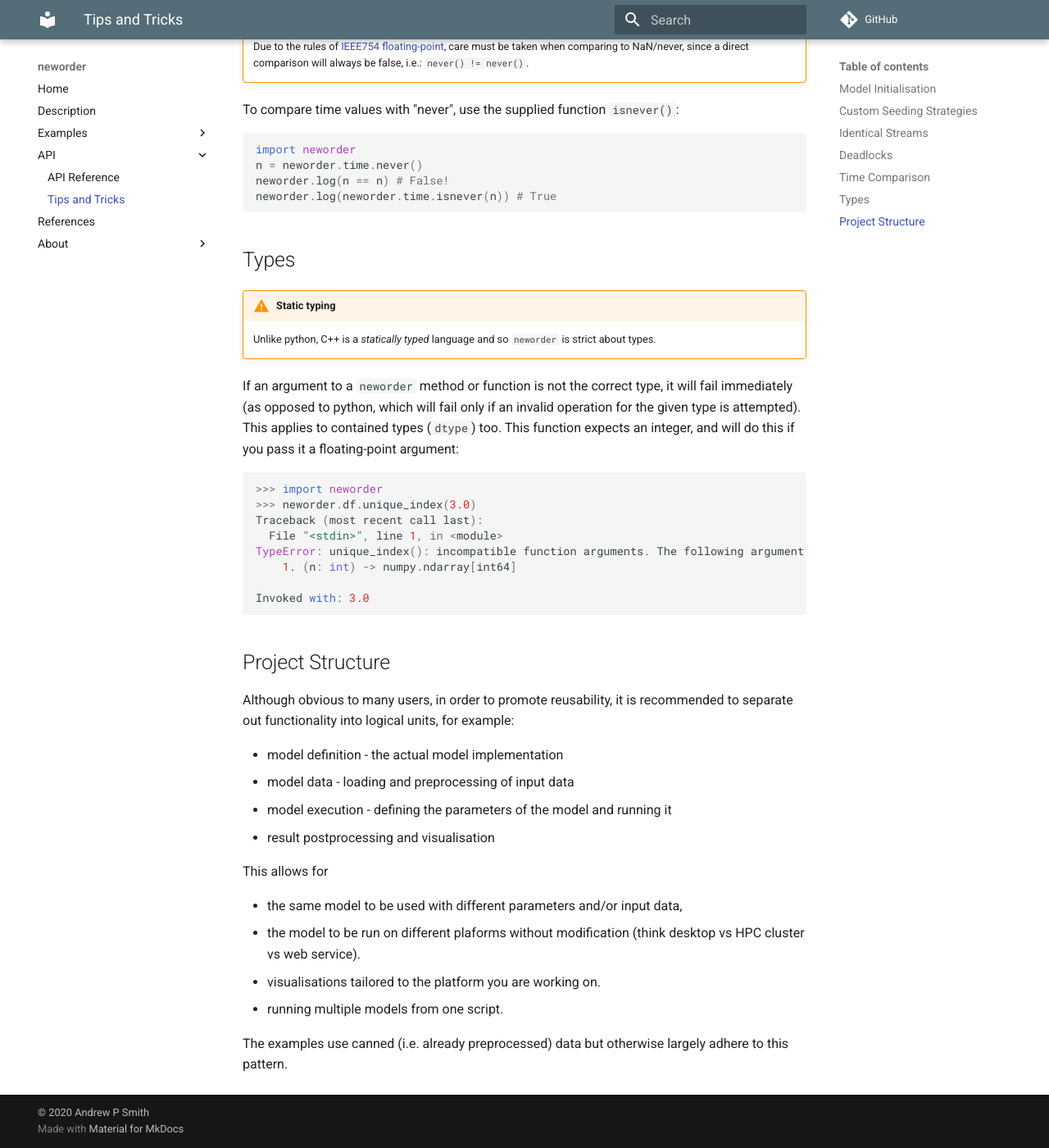
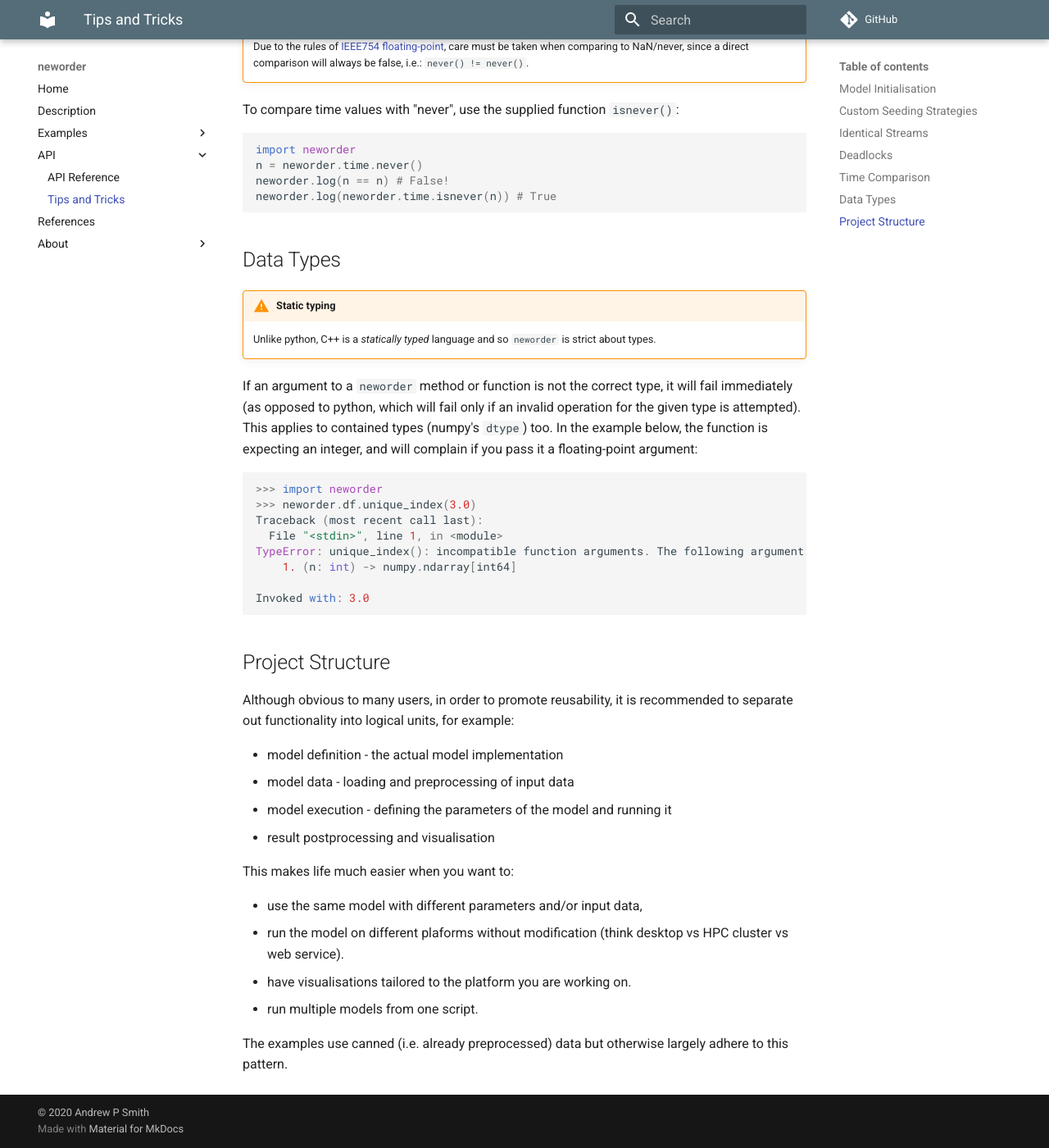
Before and after one commit to virgesmith/neworder, an MkDocs documentation site: the page built from docs/tips.md, in a window 1280 px wide and 1400 px high, scrolled down 3120 px. Shown: the whole window at 82% size. Built offline with MkDocs 1.6.1 and Material for MkDocs 9.7.7, drawn with Linux system fonts in a browser that asks for light colours; comment, search, counter and statistics services are not loaded.

Commit message:
more doc

````diff
--- a/docs/tips.md
+++ b/docs/tips.md
@@ -122,12 +122,12 @@ neworder.log(n == n) # False!
 neworder.log(neworder.time.isnever(n)) # True
 ```
 
-## Types
+## Data Types
 
 !!! warning "Static typing"
     Unlike python, C++ is a *statically typed* language and so `neworder` is strict about types.
 
-If an argument to a `neworder` method or function is not the correct type, it will fail immediately (as opposed to python, which will fail only if an invalid operation for the given type is attempted). This applies to contained types (`dtype`) too. This function expects an integer, and will do this if you pass it a floating-point argument:
+If an argument to a `neworder` method or function is not the correct type, it will fail immediately (as opposed to python, which will fail only if an invalid operation for the given type is attempted). This applies to contained types (numpy's `dtype`) too. In the example below, the function is expecting an integer, and will complain if you pass it a floating-point argument:
 
 ```python
 >>> import neworder
@@ -144,17 +144,16 @@ Invoked with: 3.0
 
 Although obvious to many users, in order to promote reusability, it is recommended to separate out functionality into logical units, for example:
 
-
 - model definition - the actual model implementation
 - model data - loading and preprocessing of input data
 - model execution - defining the parameters of the model and running it
 - result postprocessing and visualisation
 
-This allows for
+This makes life much easier when you want to:
 
-- the same model to be used with different parameters and/or input data,
-- the model to be run on different plaforms without modification (think desktop vs HPC cluster vs web service).
-- visualisations tailored to the platform you are working on.
-- running multiple models from one script.
+- use the same model with different parameters and/or input data,
+- run the model on different plaforms without modification (think desktop vs HPC cluster vs web service).
+- have visualisations tailored to the platform you are working on.
+- run multiple models from one script.
 
 The examples use canned (i.e. already preprocessed) data but otherwise largely adhere to this pattern.
````
Also changed, not shown: README.md (+15 -10 lines), docs/api_auto.md (+2 -2 lines), docs/index.md (+1 -31 lines), docs/macros.py (+8 -3 lines), docs/description.md (line endings or trailing spaces), docs/examples/hello_world.md (line endings or trailing spaces), docs/examples/parallel.md (line endings or trailing spaces), 1 other file.
